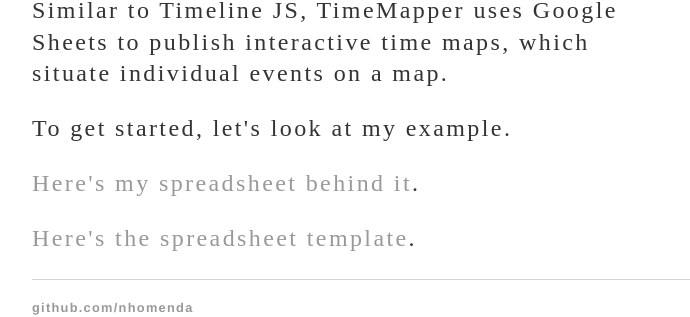
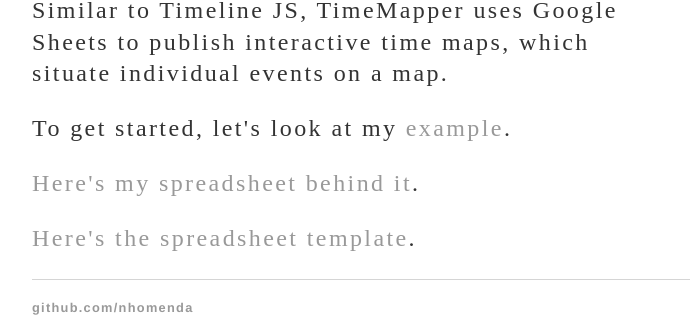
Before and after one commit to nhomenda/nhomenda.github.io, a Jekyll site: the page built from _posts/2021-08-03-IFS.md, in a window 1280 px wide. Shown: the part 1886-2203 px from the top of the page, without its empty margins (160-850 px from the left). Built offline with Jekyll 4.4.1, drawn with Linux system fonts in a browser that asks for light colours; part of the change alters nothing that is shown.

Commit message:
Update 2021-08-03-IFS.md

```diff
--- a/_posts/2021-08-03-IFS.md
+++ b/_posts/2021-08-03-IFS.md
@@ -40,7 +40,7 @@ date: 2021-08-03
 <hr/>
 <h2>Activity 3: TimeMapper</h2>
 <p>Similar to Timeline JS, TimeMapper uses Google Sheets to publish interactive time maps, which situate individual events on a map.</p>
-	<p>To get started, let's look at my example.</p>
+	<p>To get started, let's look at my <a href="https://nhomenda.github.io/blog/2018/08/06/timemapper">example</a>.</p>
 	<p><a href="https://docs.google.com/spreadsheets/d/1FgRe6okdSJ_4Jdz5TufgDm_xvfVihsbWBMs1xaHZdXM/edit">Here's my spreadsheet behind it</a>.</p>
 	<p><a href="https://docs.google.com/spreadsheets/d/1LlYBnfhvD3ZUXMGZ8e52UwYp-xn_NeWmaGBx7VBz5V8/edit#gid=0">Here's the spreadsheet template</a>.</p>
 </div><!-- /.blurb -->
```
